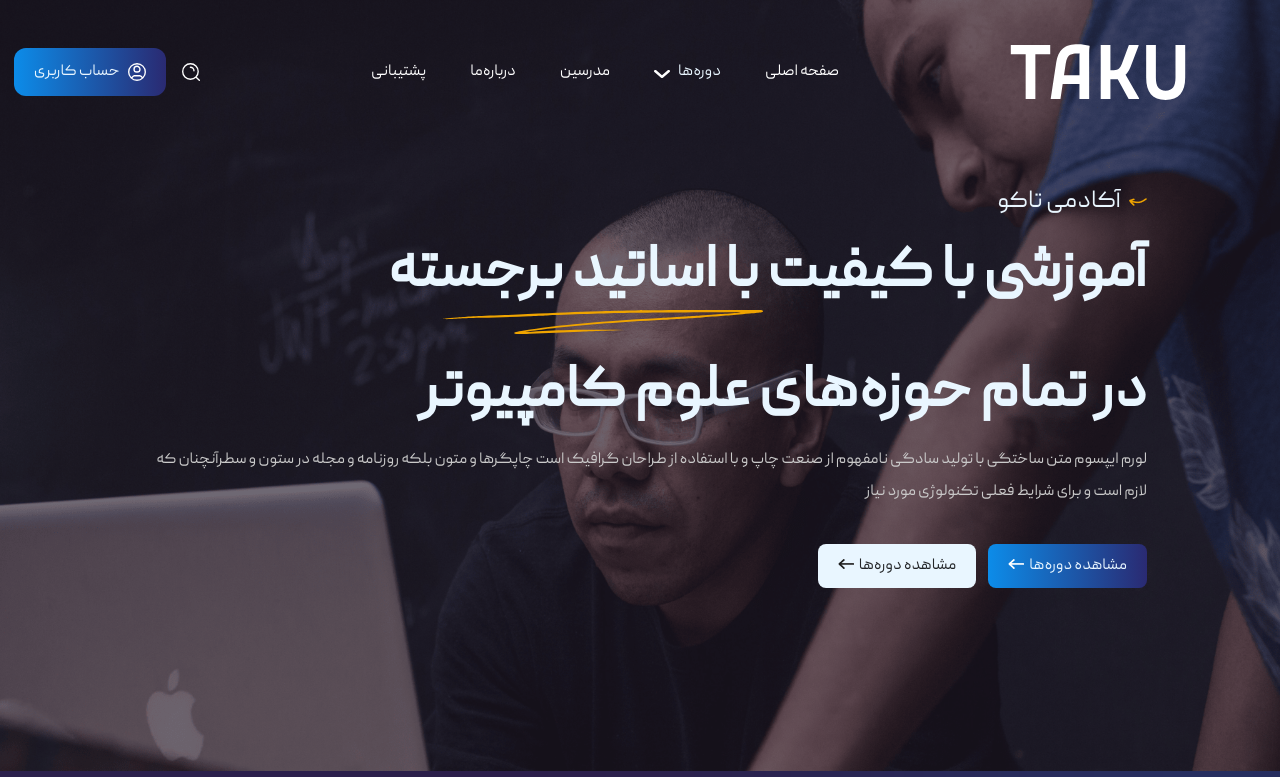
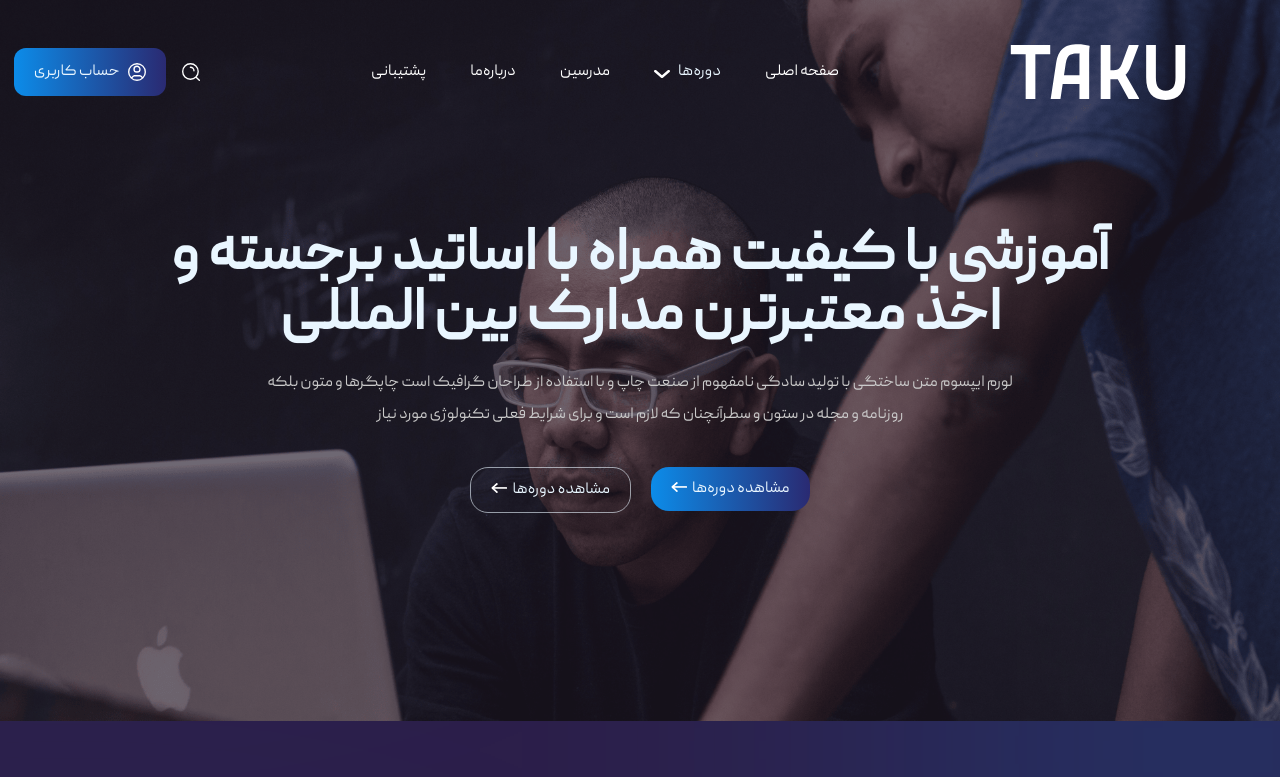
Before and after one commit to AmirhosseinDehghanazar/TakuAcademy-Frontend, a React (Vite) app in the folder TakuAcademy-Frontend/: page / in a window 1280 px wide. Shown: the top 777 px of the page. Built offline with nearby package versions, Linux system fonts and the light colour scheme.

Commit message:
header text and sizes fixed

```diff
--- a/TakuAcademy-Frontend/src/App.css
+++ b/TakuAcademy-Frontend/src/App.css
@@ -15,7 +15,7 @@
   position: relative;
   background-repeat: no-repeat;
   background-size: cover;
-  padding-bottom: 8vw;
+  padding-bottom: 10vw;
   margin-bottom: 6vw;
 }
 .bg-asatid::before {
--- a/TakuAcademy-Frontend/src/components/main/header/Header.jsx
+++ b/TakuAcademy-Frontend/src/components/main/header/Header.jsx
@@ -50,7 +50,7 @@ const Header = () => {
   }, []);
 
   return (
-    <div className="relative z-10 flex flex-col mb-10 lg:mb-16 mar-x items-center lg:pt-16 md:pt-2 lg:flex-row-reverse lg:justify-center lg:items-center  md:ms-11 lg:mx-5 animate-slideInFromBottom">
+    <div className="relative z-[1] flex flex-col lg:mb-16 mar-x items-center pt-[8vw] lg:justify-center  animate-slideInFromBottom">
       {/* first part: image
       <div className="mx-auto">
         <img
@@ -62,13 +62,19 @@ const Header = () => {
       {/* second part:texts */}
       <div className="flex flex-col mar-x max-w-screen-sm xl:max-w-screen-lg">
         {/* first part of texts */}
-        <div className="flex gap-2 items-center text-start lg:mb-7 mb:5">
+        {/* <div className="flex gap-2 items-center text-start lg:mb-7 mb:5">
           <div className="background-props bg-flash bg-slate-500"></div>
           <p className="lg:text-25 text-lg">آکادمی تاکو</p>
-        </div>
+        </div> */}
         {/* intro */}
         <div>
-          <div className="text-4xl font-bold leading-normal xl:text-6xl">
+          <div>
+            <p className="text-4xl md:text-6xl font-bold text-center">
+              آموزشی با کیفیت همراه با اساتید برجسته و اخذ معتبرترن مدارک بین
+              المللی
+            </p>
+          </div>
+          {/* <div className="text-4xl font-bold text-center leading-normal xl:text-6xl">
             آموزشی با کیفیت با اساتید برجسته
             <span className="hidden md:inline-block relative right-96 bottom-3">
               <img src={headerBigLine} alt="" />
@@ -76,29 +82,29 @@ const Header = () => {
           </div>
           <div className="text-4xl font-bold leading-normal xl:text-6xl">
             در تمام حوزه‌های علوم کامپیوتر
-          </div>
+          </div> */}
         </div>
 
         {/* lorem */}
-        <div className="my-5 leading-loose light">
+        <div className="my-5 leading-loose light text-center max-w-3xl mx-auto">
           لورم ایپسوم متن ساختگی با تولید سادگی نامفهوم از صنعت چاپ و با استفاده
           از طراحان گرافیک است چاپگرها و متون بلکه روزنامه و مجله در ستون و
           سطرآنچنان که لازم است و برای شرایط فعلی تکنولوژی مورد نیاز
         </div>
 
         {/*two buttons parent */}
-        <div className="flex flex-col gap-3 md:flex-row text-center my-4 w-full">
+        <div className="flex flex-col gap-3 md:gap-5 md:flex-row md:justify-center text-center my-4 w-full">
           <a href="#">
-            <button className="w-full bg-gradient rounded-lg py-2.5 arrow-btn md:px-5">
+            <button className="w-full bg-gradient  rounded-[18px] py-2.5 arrow-btn md:px-5">
               مشاهده دوره‌ها
               <span className="background-props bg-arrow bg-arrow-w"></span>
             </button>
           </a>
 
           <a href="#">
-            <button className="w-full bg-cusWhite text-cusBlack rounded-lg py-2.5 arrow-btn md:px-5">
+            <button className="w-full bg-transparent border border-cusWhite/60 text-cusWhite rounded-[18px] py-2.5 arrow-btn md:px-5">
               مشاهده دوره‌ها
-              <span className="background-props bg-arrow bg-arrow-b"></span>
+              <span className="background-props bg-arrow bg-arrow-w"></span>
             </button>
           </a>
         </div>
```
